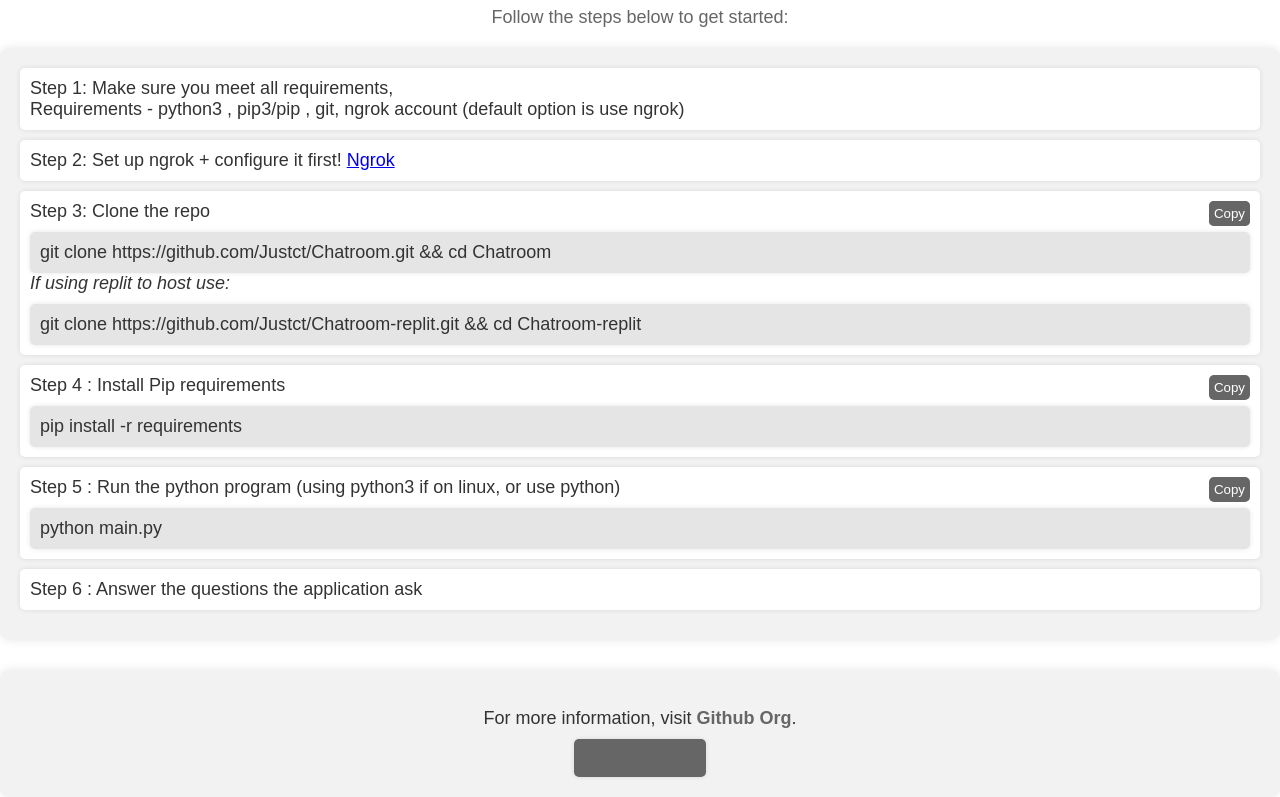
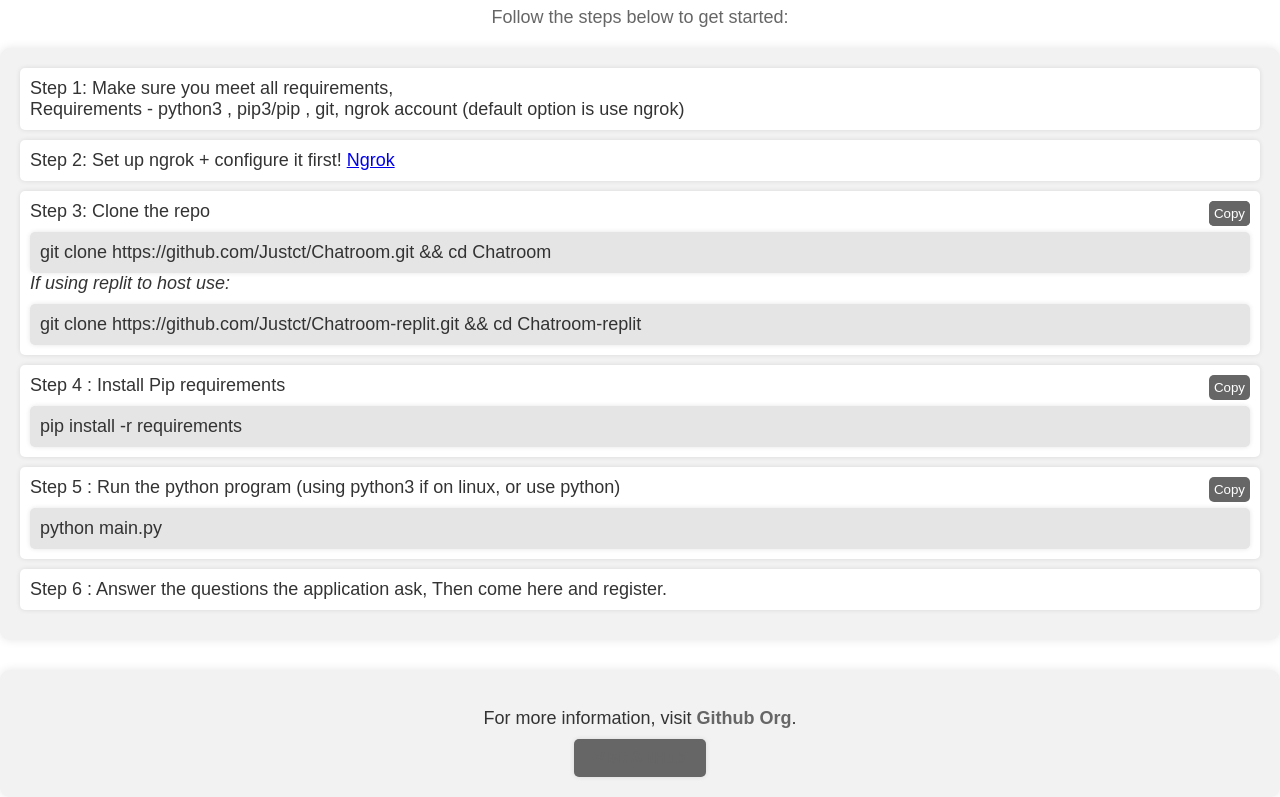
Before and after one commit to Justct/justct.github.io, a plain HTML site: page creation.html in a window 1280 px wide. Shown: the part 362-1159 px from the top of the page. Drawn offline with Linux system fonts and the light colour scheme.

Commit message:
Update creation.html

```diff
--- a/creation.html
+++ b/creation.html
@@ -138,7 +138,7 @@
 			<div class="command">python main.py</div>
             <button class="copy-button">Copy</button>
 	</div>
-		    	        <div class="instruction">Step 6 : Answer the questions the application ask</div>
+		    	        <div class="instruction">Step 6 : Answer the questions the application ask, Then come here and register.</div>
 
     </div>
 
```
